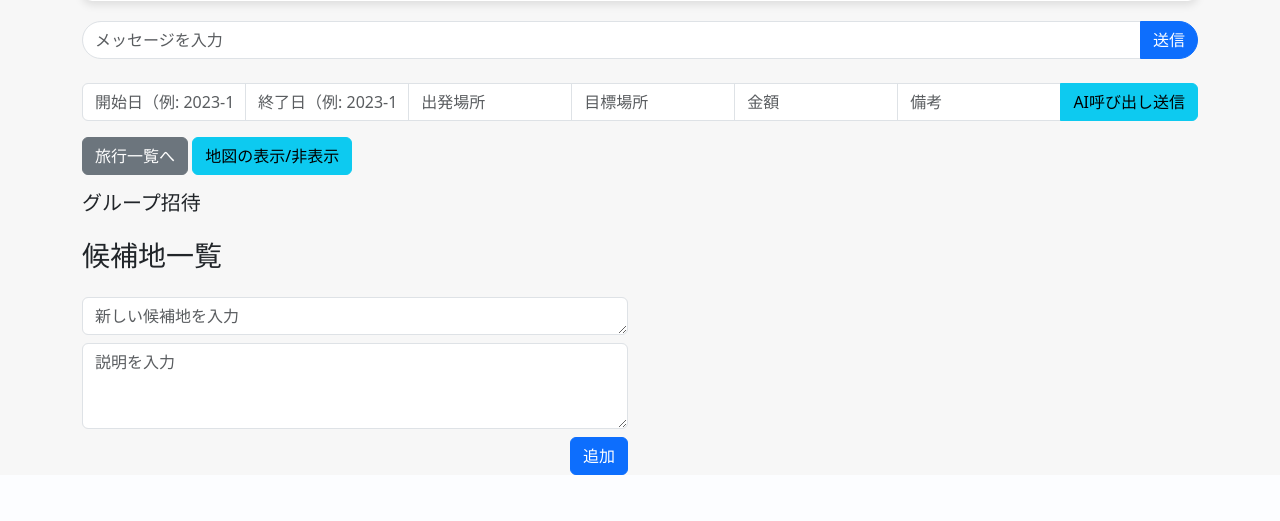
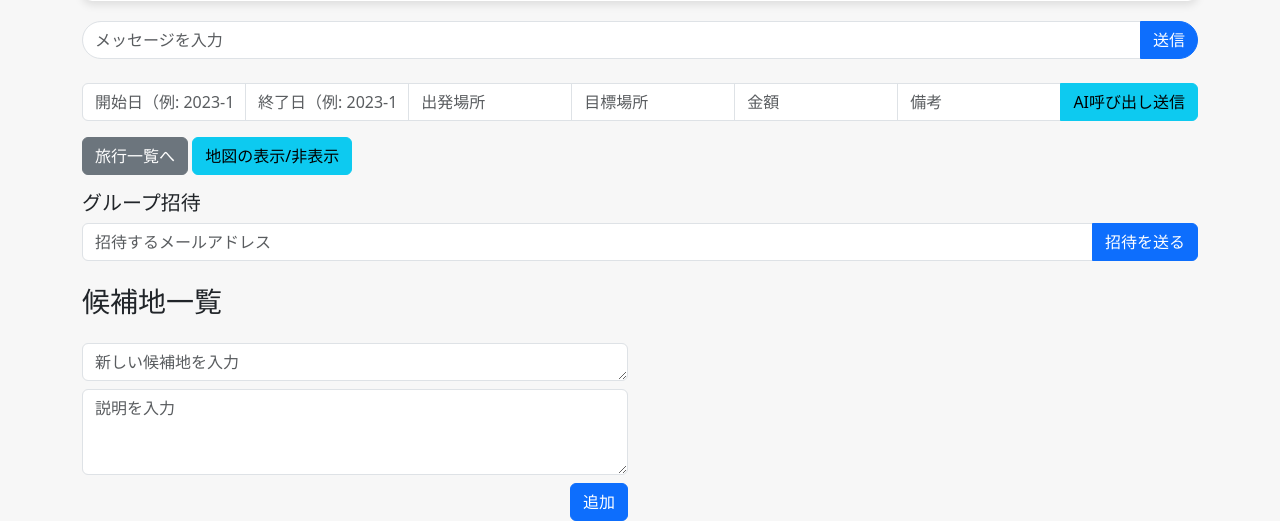
Before and after one commit to Yutak6116/travel-hub-test, a Flask app: template templates/chat.html in a window 1280 px wide. Shown: the part 507-1028 px from the top of the page. Before the commit the page ends 982 px from the top, so only its background shows below. Run offline with Flask 3, Linux system fonts and the light colour scheme; the template is opened without the code that fills it, so the values that code supplies are empty; some libraries are stand-ins or nearby versions.

Commit message:
chat修正

```diff
--- a/templates/chat.html
+++ b/templates/chat.html
@@ -155,6 +155,16 @@
         <div class="invite-section mt-3">
           <h5>グループ招待</h5>
           <form id="inviteForm">
+            <div class="input-group">
+              <input
+                type="email"
+                class="form-control"
+                placeholder="招待するメールアドレス"
+                id="inviteEmail"
+                required
+              />
+              <button type="submit" class="btn btn-primary">招待を送る</button>
+            </div>
           </form>
           <div id="inviteMessage" class="mt-2"></div>
         </div>
```
